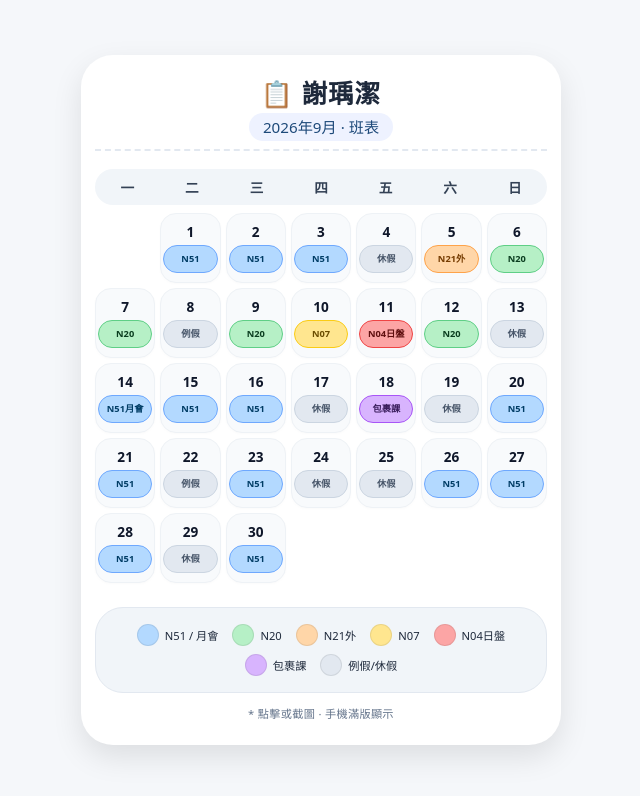
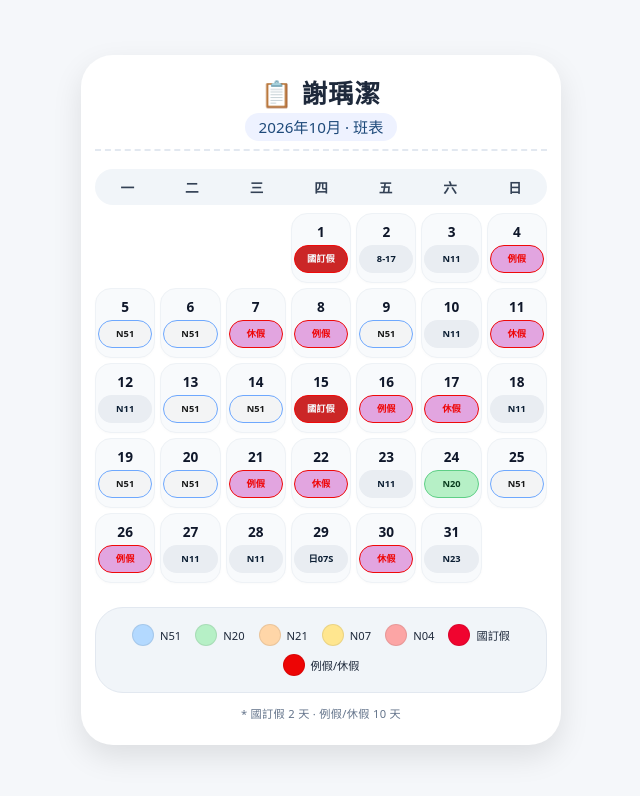
Before and after one commit to hangcity100/hangcity100.github.io, a website: page work.html in a window 1280 px wide. Shown: the whole page, without its empty margins (319-959 px from the left). Drawn offline with Linux system fonts and the light colour scheme.

Commit message:
Add files via upload

```diff
--- a/work.html
+++ b/work.html
@@ -3,7 +3,7 @@
 <head>
     <meta charset="UTF-8">
     <meta name="viewport" content="width=device-width, initial-scale=1.0, maximum-scale=1.0, user-scalable=yes">
-    <title>謝瑀潔 2026年9月班表</title>
+    <title>謝瑀潔 2026年10月班表</title>
     <style>
         * {
             box-sizing: border-box;
@@ -113,15 +113,15 @@
             margin-top: 1px;
         }
         /* 班別顏色 (對照表) */
-        .shift-N51 { background: #b3d9ff; border-color: #6ea8fe; color: #003d66; }       /* 藍 */
+        .shift-N51 { background: #f4f4f5eb; border-color: #6ea8fe; color: hsl(180, 2%, 10%); }       /* 藍 */
         .shift-N51月會 { background: #b3d9ff; border-color: #6ea8fe; color: #003d66; }
         .shift-N20 { background: #b6f0c6; border-color: #5fcf86; color: #0a3d1f; }        /* 綠 */
         .shift-N21外 { background: #ffd6a8; border-color: #fea34a; color: #753b00; }      /* 橘 */
         .shift-N07 { background: #ffe68f; border-color: #facc15; color: #6b4d00; }        /* 黃 */
         .shift-N04日盤 { background: #fca5a5; border-color: #ef4444; color: #5f0f0f; }    /* 紅 */
         .shift-包裹課 { background: #d8b4fe; border-color: #a855f7; color: #3b1f5e; }     /* 紫 */
-        .shift-例假 { background: #e2e8f0; border-color: #cbd5e1; color: #475569; }       /* 灰白 */
-        .shift-休假 { background: #e2e8f0; border-color: #cbd5e1; color: #475569; }
+        .shift-例假 { background: #b80dad5b; border-color: #ef0909; color: hsl(0, 95%, 48%); }       /* 灰白 */
+        .shift-國訂假 { background: #cb2626; border-color: #ef0909; color: hsl(203, 67%, 98%); }
         .shift-空白 { background: #f1f4f9; border-color: #dce1e9; color: #6b7a8f; }
         /* 特殊標記 */
         .month-tag {
@@ -183,7 +183,7 @@
 <body>
 <div class="container">
     <h1>📋 謝瑀潔</h1>
-    <div class="subhead"><span>2026年9月 · 班表</span></div>
+    <div class="subhead"><span>2026年10月 · 班表</span></div>
 
     <!-- 星期標頭 -->
     <div class="weekdays">
@@ -197,15 +197,15 @@
 
     <!-- 圖例 -->
     <div class="footer-legend">
-        <span class="legend-item"><span class="legend-color" style="background:#b3d9ff;"></span> N51 / 月會</span>
+        <span class="legend-item"><span class="legend-color" style="background:#b3d9ff;"></span> N51 </span>
         <span class="legend-item"><span class="legend-color" style="background:#b6f0c6;"></span> N20</span>
-        <span class="legend-item"><span class="legend-color" style="background:#ffd6a8;"></span> N21外</span>
+        <span class="legend-item"><span class="legend-color" style="background:#ffd6a8;"></span> N21</span>
         <span class="legend-item"><span class="legend-color" style="background:#ffe68f;"></span> N07</span>
-        <span class="legend-item"><span class="legend-color" style="background:#fca5a5;"></span> N04日盤</span>
-        <span class="legend-item"><span class="legend-color" style="background:#d8b4fe;"></span> 包裹課</span>
-        <span class="legend-item"><span class="legend-color" style="background:#e2e8f0;"></span> 例假/休假</span>
+        <span class="legend-item"><span class="legend-color" style="background:#fca5a5;"></span> N04</span>
+        <span class="legend-item"><span class="legend-color" style="background:#f0042f;"></span> 國訂假</span>
+        <span class="legend-item"><span class="legend-color" style="background:#ed0505;"></span> 例假/休假</span>
     </div>
-    <div class="note">* 點擊或截圖 · 手機滿版顯示</div>
+    <div class="note">* 國訂假 2 天 · 例假/休假 10 天</div>
 </div>
 
 <script>
@@ -213,18 +213,18 @@
         // ----- 2026年9月資料 (日期 -> 班別) -----
         // 索引: 日期 (1~30)
         const shiftMap = {
-            1: 'N51', 2: 'N51', 3: 'N51', 4: '休假', 5: 'N21外', 6: 'N20',
-            7: 'N20', 8: '例假', 9: 'N20', 10: 'N07', 11: 'N04日盤', 12: 'N20', 13: '休假',
-            14: 'N51月會', 15: 'N51', 16: 'N51', 17: '休假', 18: '包裹課', 19: '休假', 20: 'N51',
-            21: 'N51', 22: '例假', 23: 'N51', 24: '休假', 25: '休假', 26: 'N51', 27: 'N51',
-            28: 'N51', 29: '休假', 30: 'N51'
+            1: '國訂假', 2: '8-17',     3: 'N11',   4: '例假', 5: 'N51', 6: 'N51',
+            7: '休假',   8: '例假',     9: 'N51',   10: 'N11', 11: '休假', 12: 'N11', 13: 'N51',
+            14: 'N51',  15: '國訂假',   16: '例假', 17: '休假', 18: 'N11', 19: 'N51', 20: 'N51',
+            21: '例假', 22: '休假',     23: 'N11',  24: 'N20', 25: 'N51', 26: '例假', 27: 'N11',
+            28: 'N11',  29: '日07S',    30: '休假', 31: 'N23'
         };
 
-        // 2026年9月1日為星期二 (JS getDay() 0=星期日, 1=星期一 ...)
-        // 9/1 (二) => getDay() = 2
-        const firstDayOfMonth = 2; // 星期二
+        // 2026年10月1日為星期四 (JS getDay() 0=星期日, 1=星期一 ...)
+        // 10/1 (四) => getDay() = 4
+        const firstDayOfMonth = 4; // 星期四
 
-        const totalDays = 30; // 2026年9月有30天
+        const totalDays = 31; // 2026年10月有31天
 
         const grid = document.getElementById('calendarGrid');
         if (!grid) return;
@@ -234,7 +234,7 @@
 
         // 填入空白格 (從星期一開始對齊)
         // 因為 9/1 (二) 前面需要空 1 格 (星期一)
-        const leadingBlanks = 1; // 週一空1格，週二開始
+        const leadingBlanks = 3; // 週一空1格，週二開始
 
         for (let i = 0; i < leadingBlanks; i++) {
             const emptyCell = document.createElement('div');
@@ -269,8 +269,8 @@
                 shiftKey = 'N51';
             } else if (shiftText === 'N04日盤') {
                 shiftKey = 'N04日盤';
-            } else if (shiftText === '包裹課') {
-                shiftKey = '包裹課';
+            } else if (shiftText === '國訂假') {
+                shiftKey = '國訂假';
             } else if (shiftText === '例假' || shiftText === '休假') {
                 shiftKey = '例假'; // 使用同一種顏色
             } else {
@@ -288,7 +288,7 @@
                 // 處理例外: 若 shiftText 是 'N51月會' 但 shiftKey 為 'N51' 沒問題
                 // 但 'N04日盤' 保持原樣
                 if (shiftKey === 'N04日盤') baseKey = 'N04日盤';
-                else if (shiftKey === '包裹課') baseKey = '包裹課';
+                else if (shiftKey === '國訂假') baseKey = '國訂假';
                 else if (shiftKey === '例假') baseKey = '例假';
                 else if (shiftKey === 'N51') baseKey = 'N51';
                 else if (shiftKey === 'N20') baseKey = 'N20';
```
